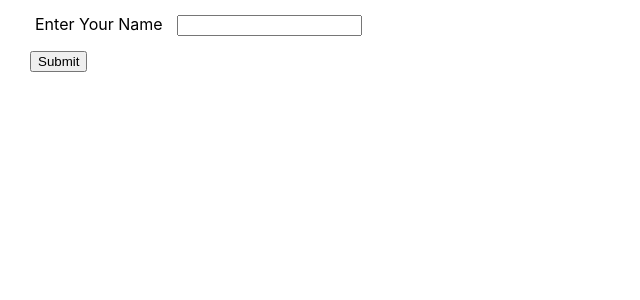
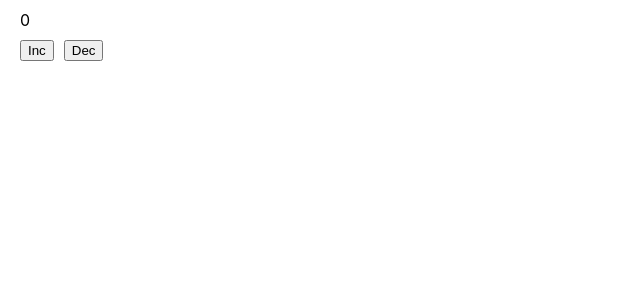
Before and after one commit to 1711shashank/react_hooks, a React (Create React App) app: page / in a window 1280 px wide. Shown: the top 300 px of the page, without its empty margins (0-640 px from the left). Built offline with nearby package versions, Linux system fonts and the light colour scheme.

Commit message:
useReducer

```diff
--- a/package.json
+++ b/package.json
@@ -13,6 +13,7 @@
     "@testing-library/user-event": "^13.5.0",
     "react": "^18.2.0",
     "react-dom": "^18.2.0",
+    "react-icons": "^4.4.0",
     "react-scripts": "5.0.1",
     "styled-components": "^5.3.5",
     "web-vitals": "^2.1.4"
--- a/src/App.js
+++ b/src/App.js
@@ -7,13 +7,14 @@ import UseEffect1 from './component/UseEffect1'
 import UseEffect2 from './component/UseEffect2'
 import UseEffectAPI from './component/UseEffectAPI'
 import UnconrolledFrom from './component/UnconrolledFrom'
+import UseReducer from './component/UseReducer'
 import './App.css'
 
 function App() {
 
   return (
     <div className='App'>
-      <UnconrolledFrom/>
+      <UseReducer/>
     </div>
   )
 }
--- a/src/component/ProfileCards.js
+++ b/src/component/ProfileCards.js
@@ -2,6 +2,7 @@ import React from 'react';
 import LinkedInIcon from '@mui/icons-material/LinkedIn';
 import GitHubIcon from '@mui/icons-material/GitHub';
 import InstagramIcon from '@mui/icons-material/Instagram';
+import { FcApproval } from "react-icons/fc";
 
 function ProfileCards({usersData}) {
     return (
@@ -13,7 +14,7 @@ function ProfileCards({usersData}) {
 
                             <div><img src={curUserData.avatar_url} /></div>
 
-                            <div><h3> {curUserData.name} </h3></div>
+                            <div><h3> {curUserData.name} <FcApproval/> </h3></div>
 
                             <div className='profileCard__links'>
                                 <a href={curUserData.linkedin_ID} target="_blank">
--- a/src/component/UnconrolledFrom.js
+++ b/src/component/UnconrolledFrom.js
@@ -2,7 +2,7 @@ import React,{ useRef, useState } from 'react'
 
 const UnconrolledFrom = () => {
 
-    //it like a useState only and its preserve the value.  NO re-render
+    //it like a useState only, and its preserve the value.  NO re-render
     const myName = useRef(null);
     const [show, setShow] = useState(false);
 
--- /dev/null
+++ b/src/component/UseReducer.js
@@ -0,0 +1,28 @@
+import React, {useReducer} from 'react'
+
+const initialState = 0;
+
+const reducer = (state, action) => {
+    console.log(state);
+    console.log(action);
+
+    if(action.type === "INCREMENT") state++;
+    if(action.type === "DECREMENT") state--;
+
+    return state;
+}
+
+function UseReducer() {
+
+    const [state, dispatch] = useReducer(reducer, initialState);
+
+    return (
+        <>
+            <p>{state}</p>
+            <button onClick={() => dispatch({type: "INCREMENT"})}> Inc </button>
+            <button onClick={() => dispatch({type: "DECREMENT"})}> Dec </button>
+        </>
+    )
+}
+
+export default UseReducer
```
Also changed, not shown: 1 other file (tests, documents, lock files or other folders).
